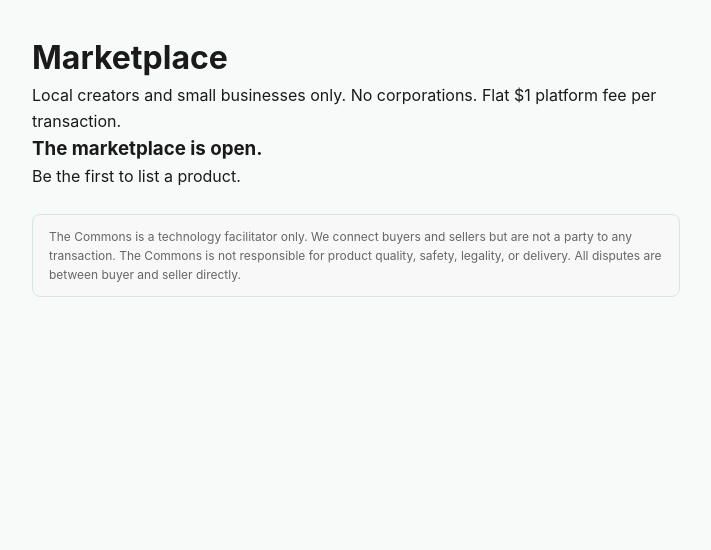
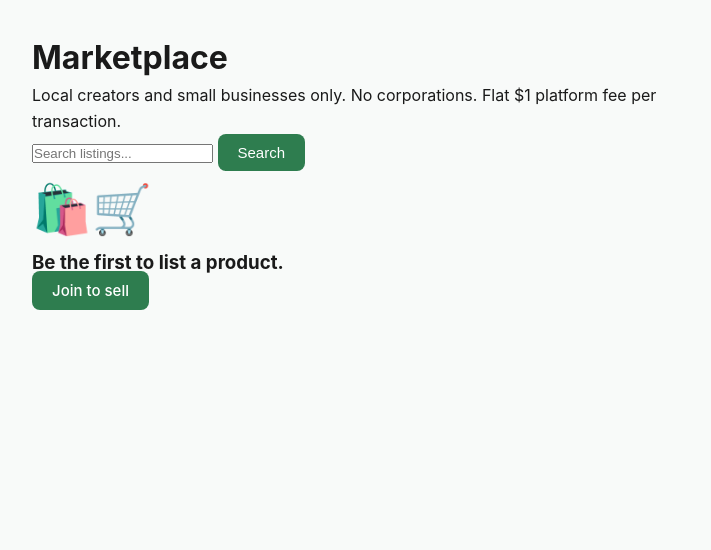
Before and after one commit to Kronestones/the-commons, a FastAPI app: page /marketplace in a window 1280 px wide. Shown: the part 56-606 px from the top of the page, without its empty margins (284-995 px from the left). Run offline with FastAPI, Linux system fonts and the light colour scheme; data that the repository does not hold is empty.

Commit message:
Fix: update marketplace template in the_commons subfolder

```diff
--- a/the_commons/templates/marketplace.html
+++ b/the_commons/templates/marketplace.html
@@ -1,143 +1,54 @@
 {% extends "base.html" %}
 {% block title %}Marketplace — The Commons{% endblock %}
 {% block content %}
+<div class="marketplace-container">
 
-<div class="marketplace-header">
+  <div class="marketplace-hero">
     <h1>Marketplace</h1>
     <p>Local creators and small businesses only. No corporations. Flat $1 platform fee per transaction.</p>
   </div>
 
-<div class="marketplace-actions" id="seller-actions" style="display:none">
-  <button onclick="showListProduct()" class="btn-primary">List a Product</button>
-  <a href="/marketplace/apply" class="btn-secondary">Become a Seller</a>
+  <div class="marketplace-toolbar">
+    <form method="GET" action="/marketplace">
+      <input type="text" name="q" placeholder="Search listings..." value="{{ query or '' }}">
+      <button type="submit" class="btn-primary">Search</button>
+    </form>
+    {% if current_user %}
+      <a href="/marketplace/create" class="btn-primary">+ Post Listing</a>
+      <a href="/marketplace/inbox" class="btn-secondary">Inbox</a>
+    {% endif %}
   </div>
 
-<div id="list-product-form" class="product-form" style="display:none">
-  <h3>List a Product</h3>
-  <label>Product name
-    <input type="text" id="product-name" maxlength="300" placeholder="What are you selling?">
-  </label>
-  <label>Description
-    <textarea id="product-desc" placeholder="Describe your product..." rows="4"></textarea>
-  </label>
-  <label>Price ($)
-    <input type="number" id="product-price" min="0.01" max="10000" step="0.01" placeholder="0.00">
-  </label>
-  <p class="fee-note">Buyers pay your price + $1 platform fee. The $1 covers operating costs only. No profit taken.</p>
-  <button onclick="listProduct()" class="btn-primary">List Product</button>
-  <button onclick="hideListProduct()" class="btn-secondary">Cancel</button>
+  {% if listings %}
+    <div class="listing-grid">
+      {% for listing in listings %}
+        <a href="/marketplace/{{ listing.id }}" class="listing-card">
+          <div class="listing-img">
+            {% if listing.image_url %}
+              <img src="{{ listing.image_url }}" alt="{{ listing.title }}">
+            {% else %}
+              <span class="listing-img-placeholder">🛍️</span>
+            {% endif %}
           </div>
+          <div class="listing-body">
+            <div class="listing-price">${{ listing.price }}</div>
+            <div class="listing-title">{{ listing.title }}</div>
+            <div class="listing-seller">@{{ listing.seller.username if listing.seller else 'unknown' }}</div>
+          </div>
+        </a>
+      {% endfor %}
+    </div>
+  {% else %}
+    <div class="empty-marketplace">
+      <div style="font-size:3rem;">🛍️🛒</div>
+      <h3>Be the first to list a product.</h3>
+      {% if current_user %}
+        <a href="/marketplace/create" class="btn-primary">Post a listing</a>
+      {% else %}
+        <a href="/register" class="btn-primary">Join to sell</a>
+      {% endif %}
+    </div>
+  {% endif %}
 
-<div class="products-grid" id="products-grid">
-  <div class="loading">Loading marketplace...</div>
 </div>
-
-<div id="product-modal" class="modal" style="display:none">
-  <div class="modal-content">
-    <button onclick="closeModal()" class="modal-close">&times;</button>
-    <div id="modal-body"></div>
-  </div>
-</div>
-
-<div class="facilitator-notice">
-  <p>The Commons is a technology facilitator only. We connect buyers and sellers but are not a party to any transaction. The Commons is not responsible for product quality, safety, legality, or delivery. All disputes are between buyer and seller directly.</p>
-</div>
-
 {% endblock %}
-{% block scripts %}
-<script>
-async function loadMarketplace() {
-  const res  = await fetch('/api/marketplace');
-  const data = await res.json();
-  const grid = document.getElementById('products-grid');
-  if (!data.products || data.products.length === 0) {
-    grid.innerHTML = '<div class="empty-marketplace"><h3>The marketplace is open.</h3><p>Be the first to list a product.</p></div>';
-    return;
-  }
-  grid.innerHTML = data.products.map(p => `
-    <div class="product-card" onclick="viewProduct(${p.id})">
-      ${p.media_path ? `<img src="/media/${p.media_path}" class="product-image" alt="${p.name}">` : '<div class="product-no-image">📦</div>'}
-      <div class="product-info">
-        <h3 class="product-name">${p.name}</h3>
-        <p class="product-seller">by ${p.seller}</p>
-        <div class="product-footer">
-          <span class="product-price">$${p.price.toFixed(2)}</span>
-          <span class="product-fee">+ $1.00 fee</span>
-        </div>
-      </div>
-    </div>
-  `).join('');
-}
-
-async function viewProduct(id) {
-  const res  = await fetch(`/api/marketplace/${id}`);
-  const data = await res.json();
-  if (!data.ok) return;
-  const p = data.product;
-  document.getElementById('modal-body').innerHTML = `
-    <h2>${p.name}</h2>
-    <p class="product-seller-full">Sold by ${p.seller} · ${p.business_type}</p>
-    <p class="product-description">${p.description}</p>
-    <div class="purchase-breakdown">
-      <div class="price-row"><span>Product price</span><span>$${p.price.toFixed(2)}</span></div>
-      <div class="price-row fee"><span>Platform fee</span><span>$1.00</span></div>
-      <div class="price-row total"><span>Total</span><span>$${(p.price + 1).toFixed(2)}</span></div>
-      <p class="fee-explanation">The $1 platform fee covers operating costs only. No profit. Codex Law 12.</p>
-    </div>
-    <button onclick="purchase(${p.id})" class="btn-primary btn-full">Purchase · $${(p.price + 1).toFixed(2)}</button>
-  `;
-  document.getElementById('product-modal').style.display = 'flex';
-}
-
-async function purchase(productId) {
-  const token = localStorage.getItem('token');
-  if (!token) { window.location = '/login'; return; }
-  const form = new FormData();
-  form.append('product_id', productId);
-  const res  = await fetch('/api/marketplace/purchase', {
-    method: 'POST',
-    headers: { 'Authorization': 'Bearer ' + token },
-    body: form
-  });
-  const data = await res.json();
-  if (data.ok) {
-    closeModal();
-    showMessage('Purchase initiated! Check your account for details.');
-  } else {
-    showMessage(data.error, true);
-  }
-}
-
-async function listProduct() {
-  const token = localStorage.getItem('token');
-  if (!token) { window.location = '/login'; return; }
-  const form = new FormData();
-  form.append('name',        document.getElementById('product-name').value);
-  form.append('description', document.getElementById('product-desc').value);
-  form.append('price',       document.getElementById('product-price').value);
-  const res  = await fetch('/api/marketplace/products', {
-    method: 'POST',
-    headers: { 'Authorization': 'Bearer ' + token },
-    body: form
-  });
-  const data = await res.json();
-  if (data.ok) {
-    hideListProduct();
-    showMessage('Product listed!');
-    loadMarketplace();
-  } else {
-    showMessage(data.error, true);
-  }
-}
-
-function showListProduct() { document.getElementById('list-product-form').style.display = 'block'; }
-function hideListProduct() { document.getElementById('list-product-form').style.display = 'none'; }
-function closeModal() { document.getElementById('product-modal').style.display = 'none'; }
-
-window.addEventListener('click', (e) => {
-  if (e.target === document.getElementById('product-modal')) closeModal();
-});
-
-loadMarketplace();
-</script>
-{% endblock %}
```
Lines whose indentation alone changed are shown as unchanged.
